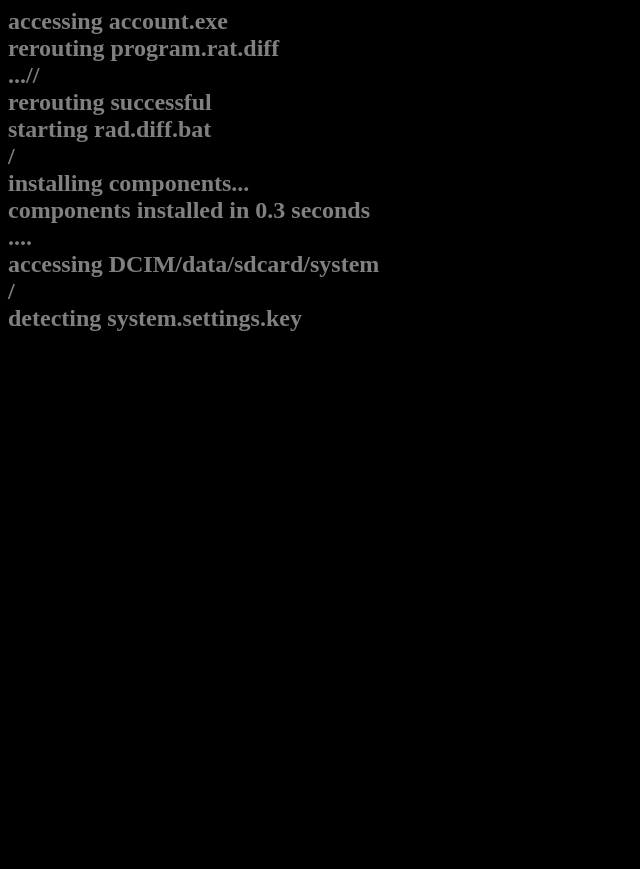
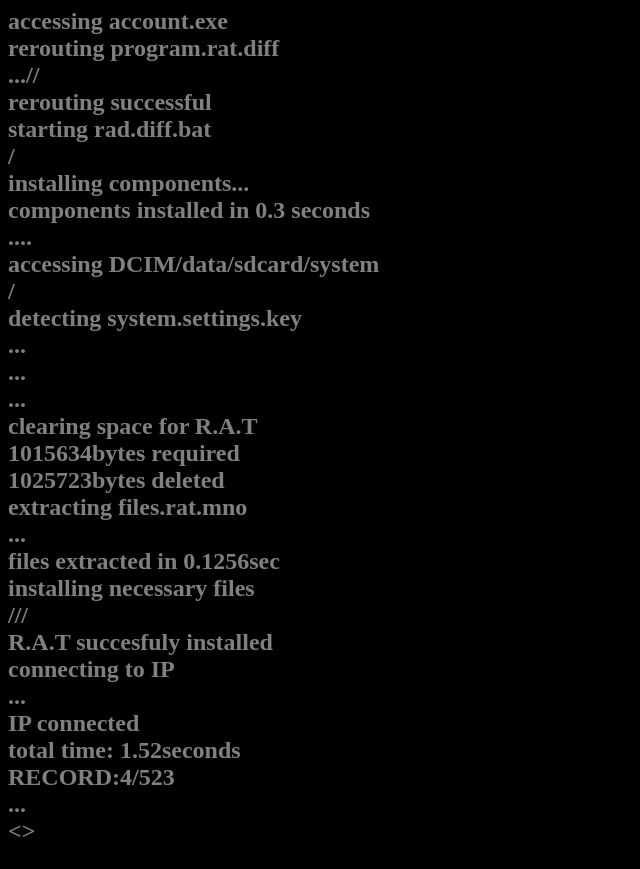
Before and after one commit to consol3/consol3.github.io, a plain HTML site: page index.html in a window 1280 px wide. Shown: the whole page, without its empty margins (0-640 px from the left). Before the commit the page ends 800 px from the top, so only its background shows below. Drawn offline with Linux system fonts and the light colour scheme.

Commit message:
finnal product

```diff
--- a/index.html
+++ b/index.html
@@ -30,6 +30,25 @@ accessing DCIM/data/sdcard/system<br>
 /<br>
 
 detecting system.settings.key<br>
+...<br>
+...<br>
+...<br>
+clearing space for R.A.T<br>
+1015634bytes required<br>
+1025723bytes deleted<br>
+extracting files.rat.mno<br>
+...<br>
+files extracted in 0.1256sec<br>
+installing necessary files<br>
+///<br>
+R.A.T succesfuly installed<br>
+connecting to IP<br>
+...<br>
+IP connected<br>
+total time: 1.52seconds<br>
+RECORD:4/523<br>
+...<br>
+<<YOU HAVE BEEN HACKED BITCH>>
 
 
 </p>
```
